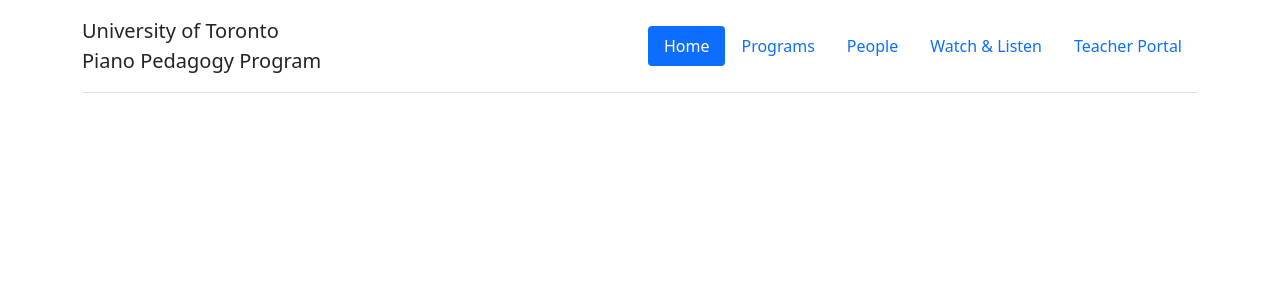
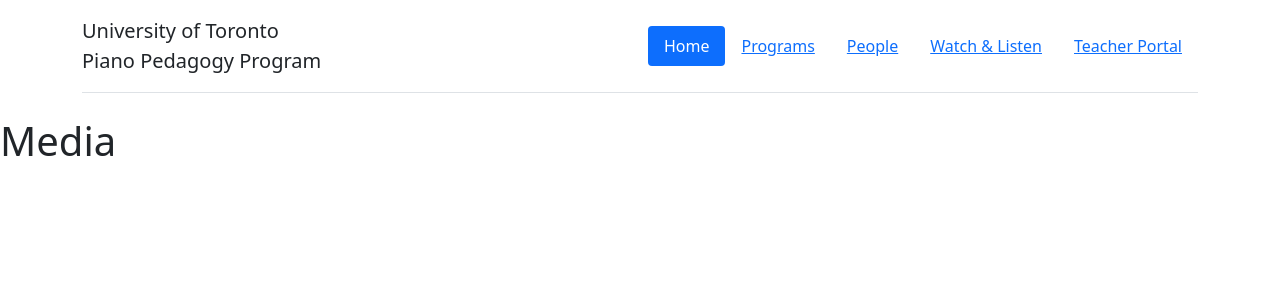
Before and after one commit to johannt91/utppp-react, a React (Create React App) app: page /media in a window 1280 px wide. Shown: the top 300 px of the page. Built offline with nearby package versions, Linux system fonts and the light colour scheme.

Commit message:
Navigation functionality
Navbar links now render components when clicked

```diff
--- a/package.json
+++ b/package.json
@@ -9,6 +9,7 @@
     "bootstrap": "^5.0.2",
     "react": "^17.0.2",
     "react-dom": "^17.0.2",
+    "react-router-dom": "^5.2.0",
     "react-scripts": "4.0.3",
     "web-vitals": "^1.1.2"
   },
--- a/src/App.js
+++ b/src/App.js
@@ -3,14 +3,27 @@ import 'bootstrap/dist/css/bootstrap.css'
 
 import './App.css';
 import Navbar from './components/Navbar'
+import { BrowserRouter as Router, Route, Switch} from 'react-router-dom';
+import Programs from "./pages/Programs"
+import People from './pages/People';
+import Media from './pages/Media';
+import Home from './pages/Home';
 
 function App() {
   return (
-    <div className="App">
-      <header className="App-header">
-        <Navbar />
-      </header>
-    </div>
+    <Router>
+      <div className="App">
+        <header className="App-header">
+          <Navbar />
+          <Switch>
+            <Route path="/" exact component={Home} />
+            <Route path="/media" component={Media} />
+            <Route path="/people" component={People} />
+            <Route path="/programs" component={Programs} />
+          </Switch>
+        </header>
+      </div>
+    </Router>
   );
 }
 
--- a/src/components/Navbar/index.js
+++ b/src/components/Navbar/index.js
@@ -1,4 +1,5 @@
-import React from 'react'
+import React from 'react';
+import { Link } from "react-router-dom";
 
 const Navbar = () => {
     return (
@@ -6,15 +7,24 @@ const Navbar = () => {
             <header className="d-flex flex-wrap justify-content-center align-items-center py-3 mb-4 border-bottom">
             <a href="/" className="d-flex flex-column align-items-start mb-3 mb-md-0 me-md-auto text-dark text-decoration-none">
                 <span className="fs-5">University of Toronto <br/>Piano Pedagogy Program</span>
-                {/* <span className="fs-5">Piano Pedagogy Program</span> */}
             </a>
 
             <ul className="nav nav-pills">
-                <li className="nav-item"><a href="#" className="nav-link active" aria-current="page">Home</a></li>
-                <li className="nav-item"><a href="#" className="nav-link">Programs</a></li>
-                <li className="nav-item"><a href="#" className="nav-link">People</a></li>
-                <li className="nav-item"><a href="#" className="nav-link">Watch &amp; Listen</a></li>
-                <li className="nav-item"><a href="#" className="nav-link">Teacher Portal</a></li>
+                <Link to="/">
+                    <li className="nav-item nav-link active" aria-current="page">Home</li>
+                </Link>
+                <Link to="/programs">
+                    <li className="nav-item nav-link">Programs</li>
+                </Link>
+                <Link to="/people">
+                    <li className="nav-item nav-link">People</li>
+                </Link>
+                <Link to="/media">
+                    <li className="nav-item nav-link">Watch &amp; Listen</li>
+                </Link>
+                <Link to="/teacherportal">
+                    <li className="nav-item nav-link">Teacher Portal</li>
+                </Link>
             </ul>
             </header>
         </div>
--- a/src/pages/Home.js
+++ b/src/pages/Home.js
@@ -3,7 +3,7 @@ import React from 'react'
 const Home = () => {
     return (
         <div>
-
+            <h1>Home Page</h1>
         </div>
     )
 }
--- a/src/pages/Media.js
+++ b/src/pages/Media.js
@@ -0,0 +1,11 @@
+import React from 'react'
+
+const Media = () => {
+    return (
+        <div>
+            <h1>Media</h1>
+        </div>
+    )
+}
+
+export default Media
--- a/src/pages/People.js
+++ b/src/pages/People.js
@@ -0,0 +1,11 @@
+import React from 'react'
+
+const People = () => {
+    return (
+        <div>
+            <h1>People</h1>
+        </div>
+    )
+}
+
+export default People;
--- a/src/pages/Programs.js
+++ b/src/pages/Programs.js
@@ -0,0 +1,11 @@
+import React from 'react'
+
+const Programs = () => {
+    return (
+        <div>
+            <h1>Programs</h1>
+        </div>
+    )
+}
+
+export default Programs
```
Also changed, not shown: 1 other file (tests, documents, lock files or other folders).
